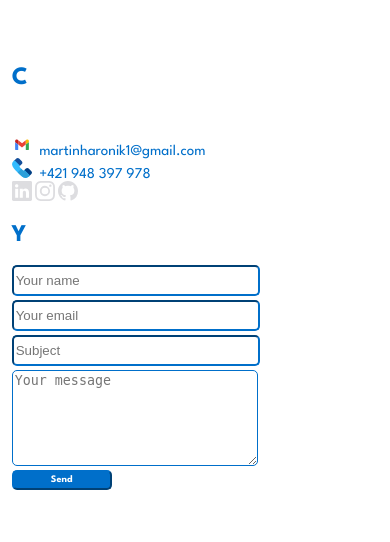
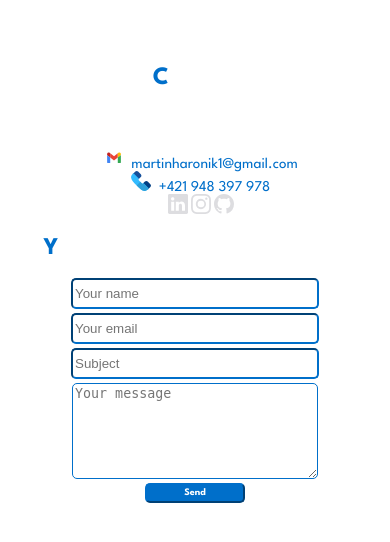
Before and after one commit to OwnStyle777/myPorfolioPage, a PHP site: page /contacts.html in a window 390 px wide. Shown: the top 542 px of the page. Run offline with PHP 8.4, Linux system fonts and the light colour scheme.

Commit message:
change styles for mobile devices in myProjects and contacts

```diff
--- a/myPortfolio/contacts.html
+++ b/myPortfolio/contacts.html
@@ -26,6 +26,7 @@
             <p class="textParMyProjects"><span id="contactsText">
                     Feel free to contact me anytime. You can reach out to me at:<br><br>
                 </span>
+                <div class="textParMyProjects iconCont">
                 <a href="mailto:martinharonik1@gmail.com" class="anchorSize">
                     <svg class="svgIcon">
                       <use xlink:href="icons.svg#gmail" />
@@ -51,6 +52,7 @@
                         <use xlink:href="icons.svg#gitHub" />
                     </svg></a> <a href="https://github.com/OwnStyle777"
                     class="anchorSize"> </a><br>
+                </div>
 
             </p>
         </section>
@@ -62,7 +64,7 @@
                 <input class="inputStyles" type="email" name="_replyto" placeholder="Your email" required>
                 <input class="inputStyles" type="text" name="_subject" placeholder="Subject">
                 <textarea class="inputStyles contactText"name="message" placeholder="Your message" required></textarea>
-                <button class="buttonStyle" type="submit">Send</button>
+                <button id="submitButton" class="buttonStyle2" type="submit">Send</button>
     </form>
         </div>
     </section>
--- a/myPortfolio/index.css
+++ b/myPortfolio/index.css
@@ -114,6 +114,38 @@ body{
    border-radius: 5px 5px 5px 5px;
 
 }
+.buttonStyle1{
+  display: block;
+  width: 150px;
+  margin-bottom: 1%;
+  margin-left: 3%;
+   height: 30px;
+   font-family: "League Spartan", sans-serif;
+   font-size: large;
+   font-weight: 700;
+   border-color: #006fca;
+   color: #ffffff;
+   background-color: #006fca;
+   border-radius: 5px 5px 5px 5px;
+
+}
+
+.buttonStyle2{
+  display: block;
+  width: 150px;
+  margin-bottom: 1%;
+  margin-left: 3%;
+   height: 30px;
+   font-family: "League Spartan", sans-serif;
+   font-size: large;
+   font-weight: 700;
+   border-color: #006fca;
+   color: #ffffff;
+   background-color: #006fca;
+   border-radius: 5px 5px 5px 5px;
+
+}
+
 
 
 
@@ -126,7 +158,6 @@ body{
   display: inline-block;
 
 }
-
 
 @media only screen and (min-width: 1px) and (max-width: 450px) {
   /* Vaše štýly pre rozsah od 1px do 449px */
@@ -151,12 +182,18 @@ body{
       }
       .headingText{
         position: absolute;
-          left: 10%;
-          top: 10%;
+        left: 13%;
+        top: 15%;
         max-width: 100%;
     }
     .anchorSize{
       font-size: 10px;
+
+    }
+    .iconCont{
+
+      text-align: center;
+
     }
 
     .fixed-background{
@@ -171,24 +208,58 @@ body{
       font-size: x-small;
       width: 100px;
       height: 20px;
+      margin-left: 23% ;
+
+    }
+    .buttonStyle1{
+      font-size: x-small;
+      width: 100px;
+      height: 20px;
+      margin-left: 10% ;
+    }
+
+
+    .gallerySize{
+      margin-left: 4% !important;
+
+      margin-bottom: 1%;
+      width: 25% !important;
+      height: 25% !important;
+
+  }
+  .textPar1{
+    font-size: 25px !important;
+    text-align: center;
+  }
+.galleryH{
+  font-size: small !important;
+  text-align: center;
+}
+#textMyProjects{
+  font-size: 20px !important;
+}
+#contactsHeading{
+  text-align: center;
+}
+#contactsText{
+  margin-left: 7%;
+}
+
+.inputStyles{
+  margin-left: auto !important;
+  margin-right: auto;
+
+}
+.buttonStyle2 {
+  font-size: x-small;
+  width: 100px;
+  height: 20px;
+  margin-left: auto;
+  margin-right: auto;
+}
 
 }
 
-      .gallerySize{
-        margin-left: 0%;
-        margin-bottom: 1%;
-        width: 25% !important;
-        height: 25% !important;
-        padding-left: 1%;
-    }
-    .textPar1{
-      font-size: 25px !important;
-  }
-  .galleryH{
-    font-size: small !important;
-  }
-
-}
 
   @media only screen and (min-width:450px) and (max-width:740px) {
 
--- a/myPortfolio/scripts.js
+++ b/myPortfolio/scripts.js
@@ -106,7 +106,7 @@ function changeLanguage() {
                     <input class="inputStyles" type="email" name="_replyto" placeholder="Email" required>
                     <input class="inputStyles" type="text" name="_subject" placeholder="Predmet">
                     <textarea class="inputStyles" name="message" style="height: 90px;" placeholder="Tvoja správa" required></textarea>
-                    <button class="buttonStyle" type="submit">Poslať</button>
+                    <button class="buttonStyle2" type="submit">Poslať</button>
         </form>
             </div>`
 
@@ -121,9 +121,9 @@ function changeLanguage() {
             insuranceSection.innerHTML = `
             <h1 class="textPar1"><span class="blueText">I</span>nsurance app</h1>
             <div class="buttonContainer">
-            <button class="buttonStyle" id="insuranceDescButton">Popis</button>
-            <a href="https://insuranceapp-c0f26cd87cca.herokuapp.com/Insurance/login" style="font-size: 20px;"><button class="buttonStyle" style="margin-left: 10px">Webová stránka</button></a>
-            <a href="https://github.com/OwnStyle777/insuranceApp" style="font-size: 20px;"><button class="buttonStyle" style="margin-left: 10px">Repozitár kódu</button></a>
+            <button class="buttonStyle1" id="insuranceDescButton">Popis</button>
+            <a href="https://insuranceapp-c0f26cd87cca.herokuapp.com/Insurance/login" style="font-size: 20px;"><button class="buttonStyle1" style="margin-left: 10px">Webová stránka</button></a>
+            <a href="https://github.com/OwnStyle777/insuranceApp" style="font-size: 20px;"><button class="buttonStyle1" style="margin-left: 10px">Repozitár kódu</button></a>
         </div>
         <div id="insuranceDesc" class="descBackground" style="margin-bottom: 10px"></div>
         <h2 style="padding-left: 3%" class="galleryH">Galéria</h2>
@@ -264,7 +264,7 @@ switch (activeSection) {
                 <input class="inputStyles" type="email" name="_replyto" placeholder="Your email" required>
                 <input class="inputStyles" type="text" name="_subject" placeholder="Subject">
                 <textarea class="inputStyles" name="message" style="height: 90px;" placeholder="Your message" required></textarea>
-                <button class="buttonStyle" type="submit">Send</button>
+                <button class="buttonStyle2" type="submit">Send</button>
     </form>
         </div>`;
 
@@ -279,9 +279,9 @@ switch (activeSection) {
         insuranceSection.innerHTML = `
         <h1 class="textPar1"><span class="blueText">I</span>nsurance app</h1>
         <div class="buttonContainer">
-        <button class="buttonStyle" id="insuranceDescButton">Description</button>
-        <a href="https://insuranceapp-c0f26cd87cca.herokuapp.com/Insurance/login" style="font-size: 20px;"><button class="buttonStyle" style="margin-left: 10px">Website</button></a>
-        <a href="https://github.com/OwnStyle777/insuranceApp" style="font-size: 20px;"><button class="buttonStyle" style="margin-left: 10px">Code repository</button></a>
+        <button class="buttonStyle1" id="insuranceDescButton">Description</button>
+        <a href="https://insuranceapp-c0f26cd87cca.herokuapp.com/Insurance/login" style="font-size: 20px;"><button class="buttonStyle1" style="margin-left: 10px">Website</button></a>
+        <a href="https://github.com/OwnStyle777/insuranceApp" style="font-size: 20px;"><button class="buttonStyle1" style="margin-left: 10px">Code repository</button></a>
     </div>
     <div id="insuranceDesc" class="descBackground" style="margin-bottom: 10px"></div>
     <h2 style="padding-left: 3%" class="galleryH">Gallery</h2>
```
Also changed, not shown: myPortfolio/aboutMe.html (+4 -3 lines). Lines whose indentation alone changed are shown as unchanged.
